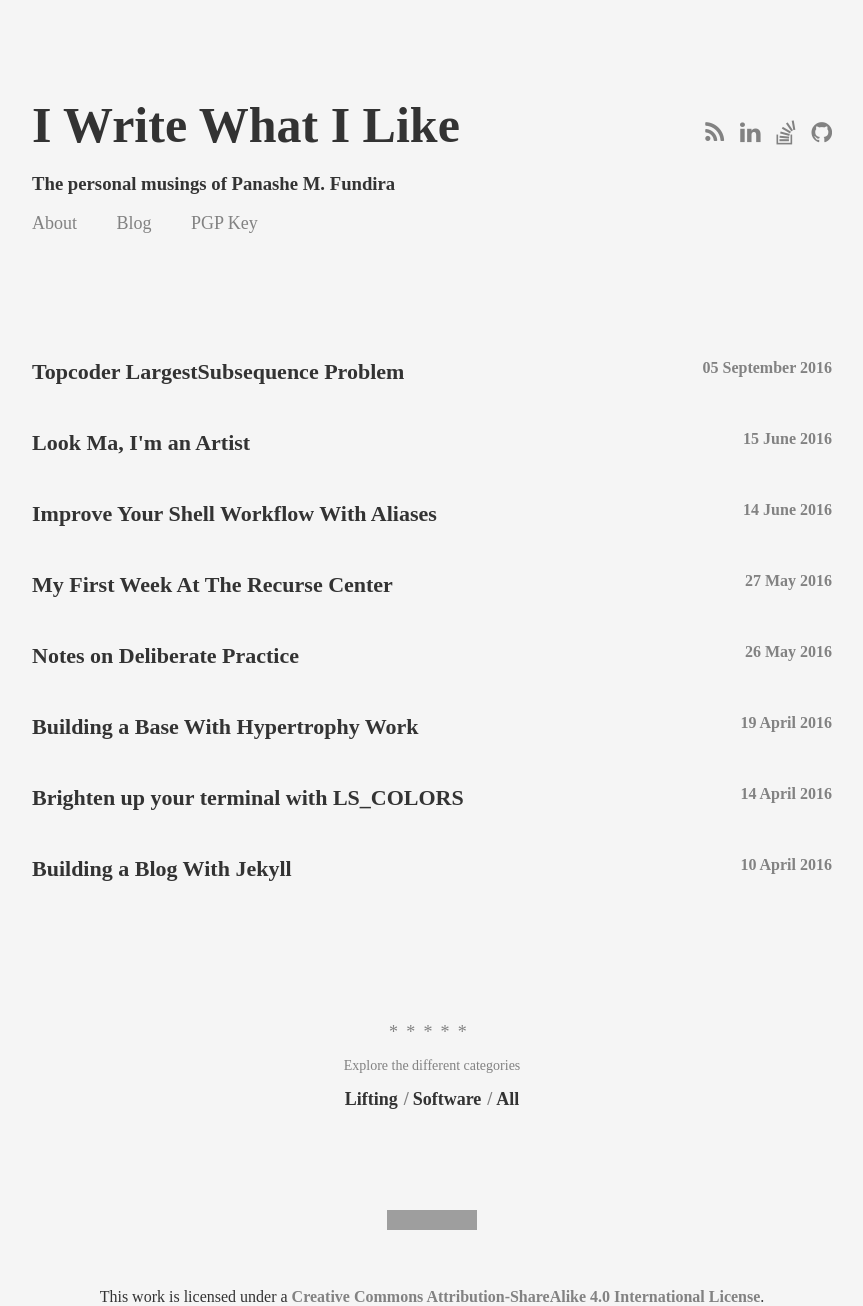
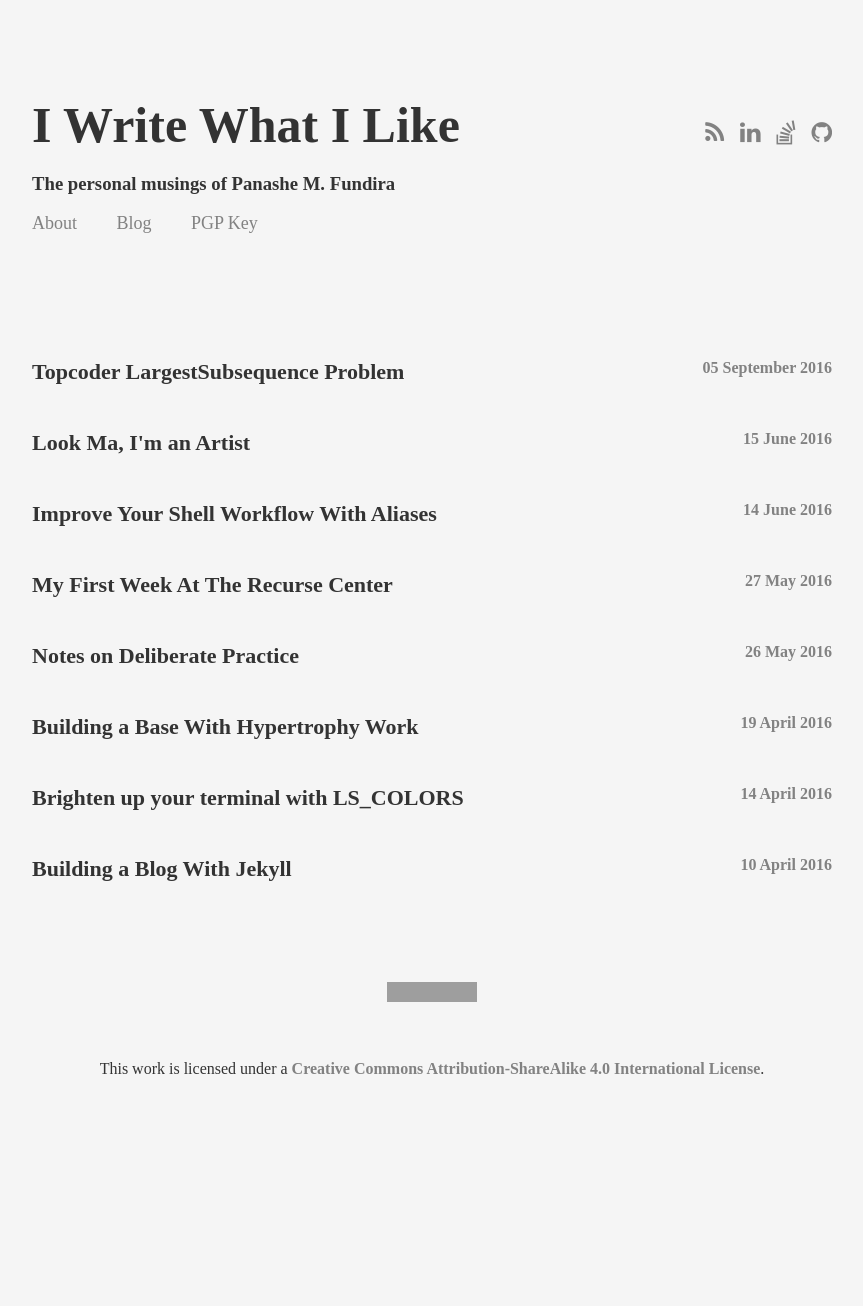
Before and after one commit to munyari/munyari.github.io, a Jekyll site: the page built from index.html, in a window 1280 px wide, cut to the strip 144-1450 px from the top of the page. Shown: the whole strip, without its empty margins (208-1071 px from the left). Built offline with Jekyll 4.4.1, drawn with Linux system fonts in a browser that asks for light colours; some web fonts are replaced; after the commit the page ends 1222 px from its top, so only the background shows below that; grey boxes are pictures that could not be loaded.

Commit message:
Remove links to categories

```diff
--- a/_includes/page/explore.html
+++ b/_includes/page/explore.html
@@ -1,10 +1,10 @@
-<div class="explore">
-    <div class="explore__devider">*****</div>
-    <div class="explore__label">Explore the different categories</div>
-    <ul class="categories">
-        {% for category in site.data.categories %}
-            <li class="categories__item"><a href="{{ '/categories/' | append: category.slug | prepend: site.baseurl }}">{{ category.name }}</a></li>
-        {% endfor %}
-		<li class="categories__item"><a href="{{ '/' | prepend: site.baseurl }}">All</a></li>
-    </ul>
-</div>
+<!-- <div class="explore"> -->
+<!--     <div class="explore__devider">*****</div> -->
+<!--     <div class="explore__label">Explore the different categories</div> -->
+<!--     <ul class="categories"> -->
+<!--         {% for category in site.data.categories %} -->
+<!--             <li class="categories__item"><a href="{{ '/categories/' | append: category.slug | prepend: site.baseurl }}">{{ category.name }}</a></li> -->
+<!--         {% endfor %} -->
+<!-- 		<li class="categories__item"><a href="{{ '/' | prepend: site.baseurl }}">All</a></li> -->
+<!--     </ul> -->
+<!-- </div> -->
--- a/_layouts/category.html
+++ b/_layouts/category.html
@@ -24,5 +24,3 @@ layout: default
         </li>
     {% endif %}
 </ul>
-
-{% include page/explore.html %}
--- a/_layouts/page.html
+++ b/_layouts/page.html
@@ -8,5 +8,3 @@ layout: default
 </h1>
 
 {{ content }}
-
-{% include page/explore.html %}
```
